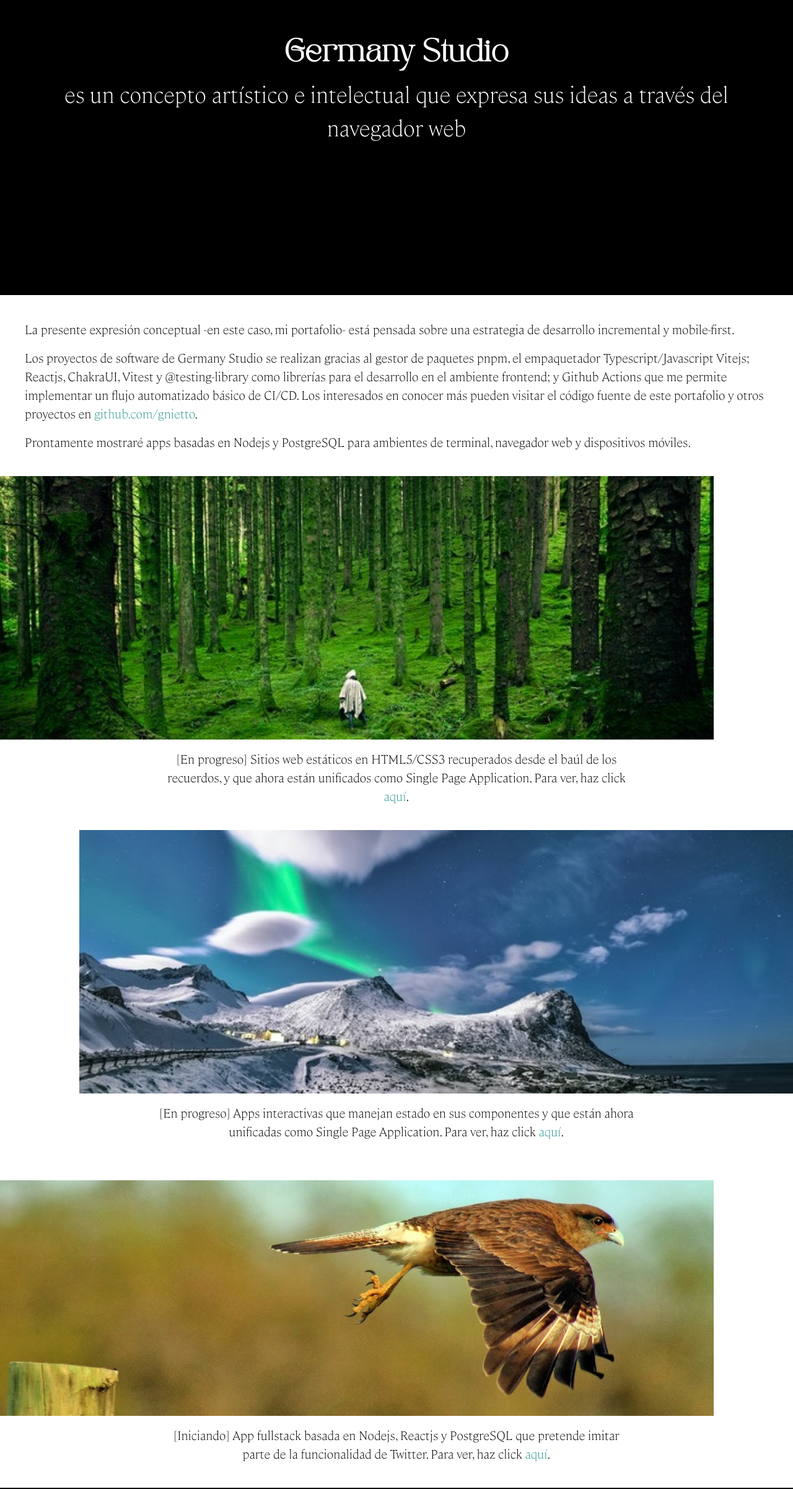
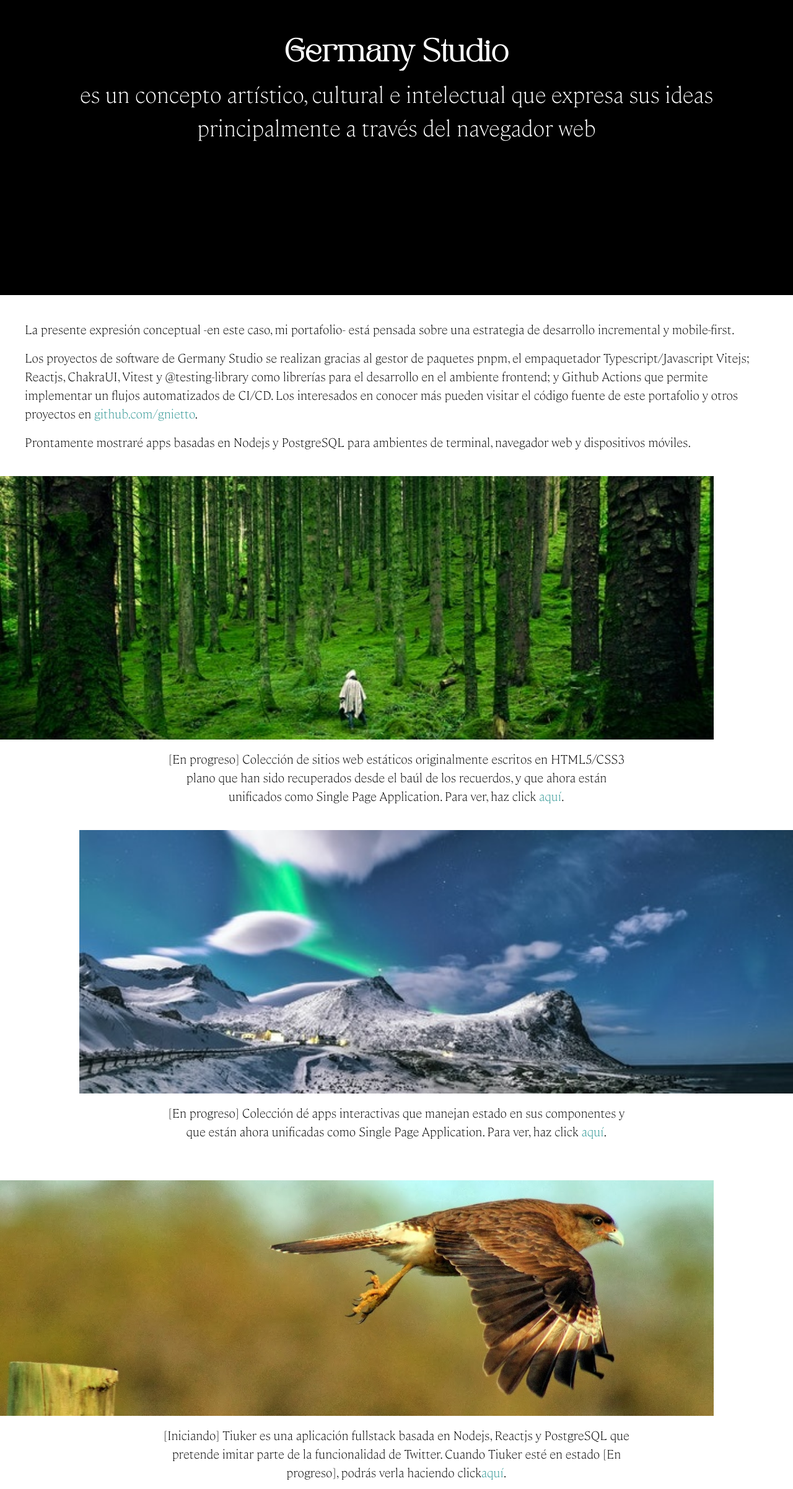
Before and after one commit to gnietto/gnietto.github.io, a React (Vite) app: page / in a window 1280 px wide. Shown: the part 164-2566 px from the top of the page at 62% size. Built offline with nearby package versions, Linux system fonts and the light colour scheme.

Commit message:
Mejora texto

```diff
--- a/src/App.tsx
+++ b/src/App.tsx
@@ -1,4 +1,3 @@
-//import React from 'react';
 import { Box, Heading, Text, Image, Flex, Link } from '@chakra-ui/react';
 import ListaPosts from './ListaPosts';
 
@@ -15,8 +14,8 @@ function App() {
       >
         <Heading textAlign="center"> Germany Studio </Heading>
         <Text fontSize="4xl" py="1rem" textAlign="center">
-          es un concepto artístico e intelectual que expresa sus ideas a través
-          del navegador web
+          es un concepto artístico, cultural e intelectual que expresa sus ideas
+          principalmente a través del navegador web
         </Text>
       </Flex>
       <Box color="black" bg="white" p={10} fontSize="xl">
@@ -30,10 +29,14 @@ function App() {
           Los proyectos de software de Germany Studio se realizan gracias al
           gestor de paquetes pnpm, el empaquetador Typescript/Javascript Vitejs;
           Reactjs, ChakraUI, Vitest y @testing-library como librerías para el
-          desarrollo en el ambiente frontend; y Github Actions que me permite
-          implementar un flujo automatizado básico de CI/CD. Los interesados en
+          desarrollo en el ambiente frontend; y Github Actions que permite
+          implementar un flujos automatizados de CI/CD. Los interesados en
           conocer más pueden visitar el código fuente de este portafolio y otros
-          proyectos en <Link href="https://github.com/gnietto" color="teal.500">github.com/gnietto</Link>.
+          proyectos en{' '}
+          <Link href="https://github.com/gnietto" color="teal.500">
+            github.com/gnietto
+          </Link>
+          .
         </Text>
         <Text>
           Prontamente mostraré apps basadas en Nodejs y PostgreSQL para
@@ -45,9 +48,10 @@ function App() {
           <Image src="/imgs/pexelsnatura.jpg" alt="natura" w="90vw" />
           <Text textAlign="center" px="20%" py="1rem">
             {' '}
-            [En progreso] Sitios web estáticos en HTML5/CSS3 recuperados desde
-            el baúl de los recuerdos, y que ahora están unificados como Single
-            Page Application. Para ver, haz click{' '}
+            [En progreso] Colección de sitios web estáticos originalmente
+            escritos en HTML5/CSS3 plano que han sido recuperados desde el baúl
+            de los recuerdos, y que ahora están unificados como Single Page
+            Application. Para ver, haz click{' '}
             <Link color="teal.500" href="https://gnietto.github.io/static/">
               aquí
             </Link>
@@ -57,8 +61,8 @@ function App() {
         <Box py="1.5rem">
           <Image src="/imgs/pexelsaurora.jpg" alt="aurora" ml="auto" w="90vw" />
           <Text textAlign="center" px="20%" py="1rem">
-            [En progreso] Apps interactivas que manejan estado en sus
-            componentes y que están ahora unificadas como Single Page
+            [En progreso] Colección dé apps interactivas que manejan estado en
+            sus componentes y que están ahora unificadas como Single Page
             Application. Para ver, haz click{' '}
             <Link color="teal.500" href="https://gnietto.github.io/usestate/">
               aquí
@@ -67,17 +71,18 @@ function App() {
           </Text>
         </Box>
         <Box py="1.5rem">
-          <Image src="/imgs/tiuque.jpg" alt="aurora"  w="90vw" />
+          <Image src="/imgs/tiuque.jpg" alt="aurora" w="90vw" />
           <Text textAlign="center" px="20%" py="1rem">
-            [Iniciando] App fullstack basada en Nodejs, Reactjs y PostgreSQL que pretende imitar parte de la funcionalidad de Twitter.
-             Para ver, haz click{' '}
+            [Iniciando] Tiuker es una aplicación fullstack basada en Nodejs,
+            Reactjs y PostgreSQL que pretende imitar parte de la funcionalidad
+            de Twitter. Cuando Tiuker esté en estado [En progreso], podrás verla
+            haciendo click
             <Link color="teal.500" href="https://gnietto.github.io/tiuker/">
               aquí
             </Link>
             .
           </Text>
         </Box>
-
       </Box>
       <Box color="white" bg="black" p={10}>
         <Heading pb="0.75rem"> Blog </Heading>
```
